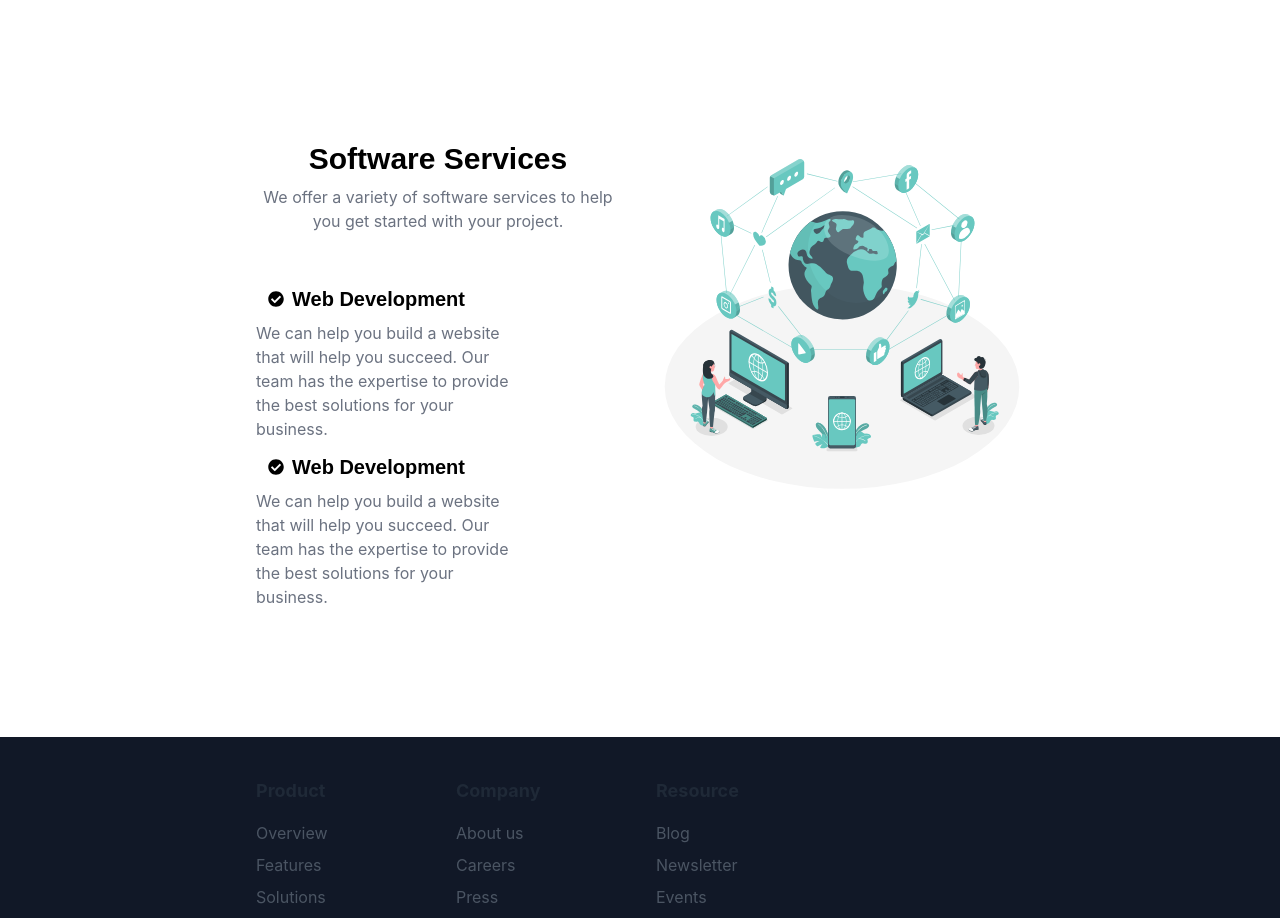
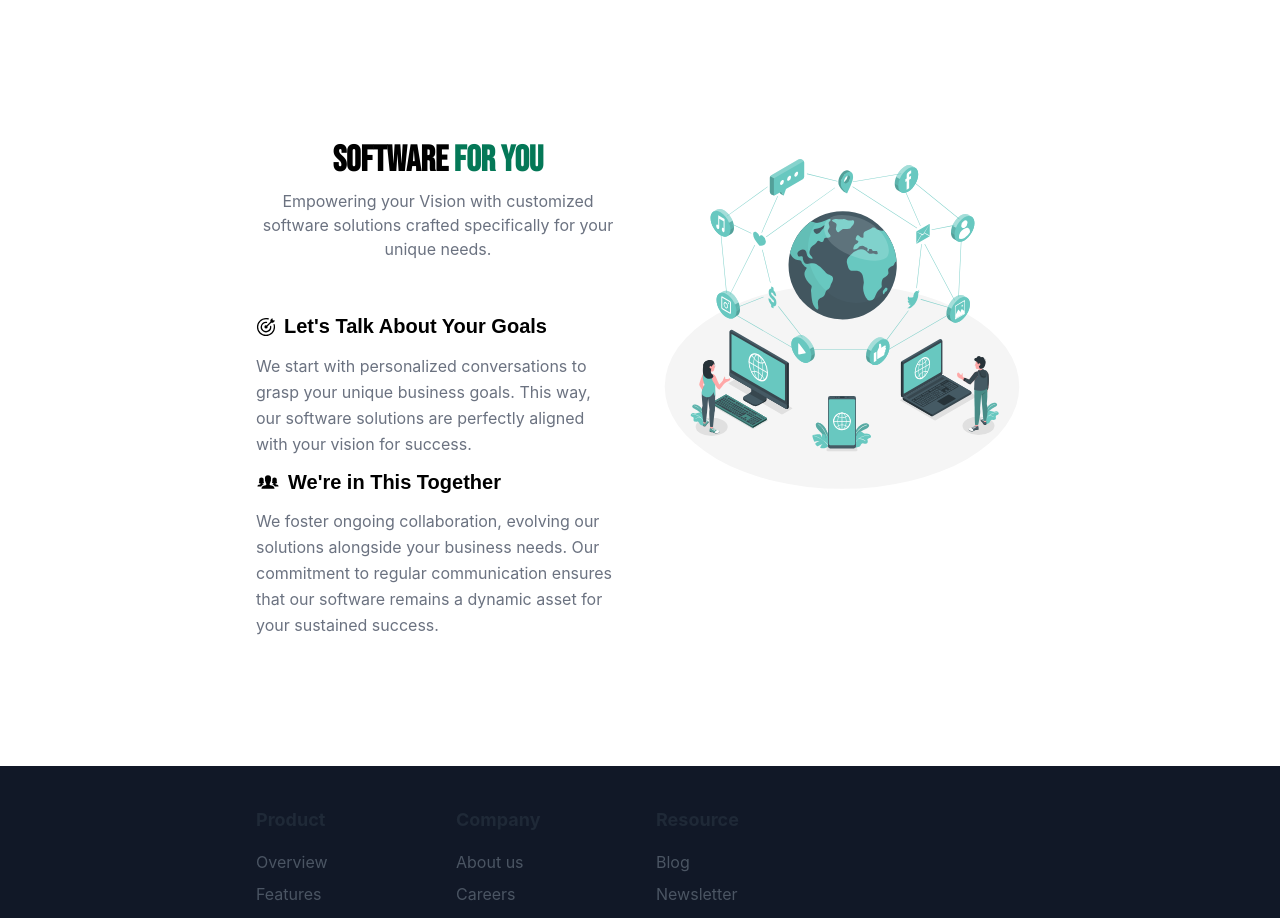
Before and after one commit to GeckoJump/geckojump, a React (Create React App) app in the folder frontend/: page / in a window 1280 px wide. Shown: the part 1480-2398 px from the top of the page. Built offline with nearby package versions, Linux system fonts and the light colour scheme.

Commit message:
Add specific fonts for software section, align icon with subheading text, and added drafts for descriptions.

```diff
--- a/frontend/src/components/SoftwareServiceItem.tsx
+++ b/frontend/src/components/SoftwareServiceItem.tsx
@@ -9,11 +9,11 @@ interface SoftwareServiceItemProps {
 export const SoftwareServiceItem = ({ title, description, icon }: SoftwareServiceItemProps) => {
   return (
     <div className="flex flex-col align-baseline">
-      <h3 className="flex flex-row text-xl font-sans font-bold p-3 pb-2 gap-2 lg:justify-start justify-center">
+      <h3 className="flex flex-row text-xl leading-snug font-sans font-bold p-3 pl-0 gap-2 lg:justify-start justify-center">
         <div className="text-2xl my-auto">{icon}</div>
         {title}
       </h3>
-      <p className="text-gray-500 w-3/4 lg:text-left lg:mx-0 text-center mx-auto">{description}</p>
+      <p className="text-gray-500 w-full lg:text-left lg:mx-0 leading-relaxed text-center mx-auto">{description}</p>
     </div>
   )
 }
--- a/frontend/src/components/SoftwareServices.tsx
+++ b/frontend/src/components/SoftwareServices.tsx
@@ -1,21 +1,23 @@
 import React from 'react'
 import { SoftwareServiceItem } from './SoftwareServiceItem'
 import { FaCheckCircle } from 'react-icons/fa'
+import { GoGoal } from "react-icons/go";
+import { IoIosPeople } from "react-icons/io";
 
 export const SoftwareServices = () => {
   return (
     <div className="flex flex-col align-baseline">
-      <h2 className="text-3xl font-sans font-bold pb-2 text-center">Software Services</h2>
-      <p className="text-gray-500 text-center mb-10">We offer a variety of software services to help you get started with your project.</p>
+      <h2 className="text-4xl font-bold pb-2 text-center font-BebasNeue">Software <span className='text-emerald-700'>For You</span></h2>
+      <p className="text-gray-500 text-center mb-10">Empowering your Vision with customized software solutions crafted specifically for your unique needs.</p>
       <SoftwareServiceItem
-        title="Web Development"
-        description="We can help you build a website that will help you succeed. Our team has the expertise to provide the best solutions for your business."
-        icon={<FaCheckCircle size={16} />}
+        title="Let's Talk About Your Goals"
+        description="We start with personalized conversations to grasp your unique business goals. This way, our software solutions are perfectly aligned with your vision for success."
+        icon={<GoGoal size={20} />}
       />
       <SoftwareServiceItem
-        title="Web Development"
-        description="We can help you build a website that will help you succeed. Our team has the expertise to provide the best solutions for your business."
-        icon={<FaCheckCircle size={16} />}
+        title="We're in This Together"
+        description="We foster ongoing collaboration, evolving our solutions alongside your business needs. Our commitment to regular communication ensures that our software remains a dynamic asset for your sustained success."
+        icon={<IoIosPeople size={24} />}
       />
     </div>
   )
```
